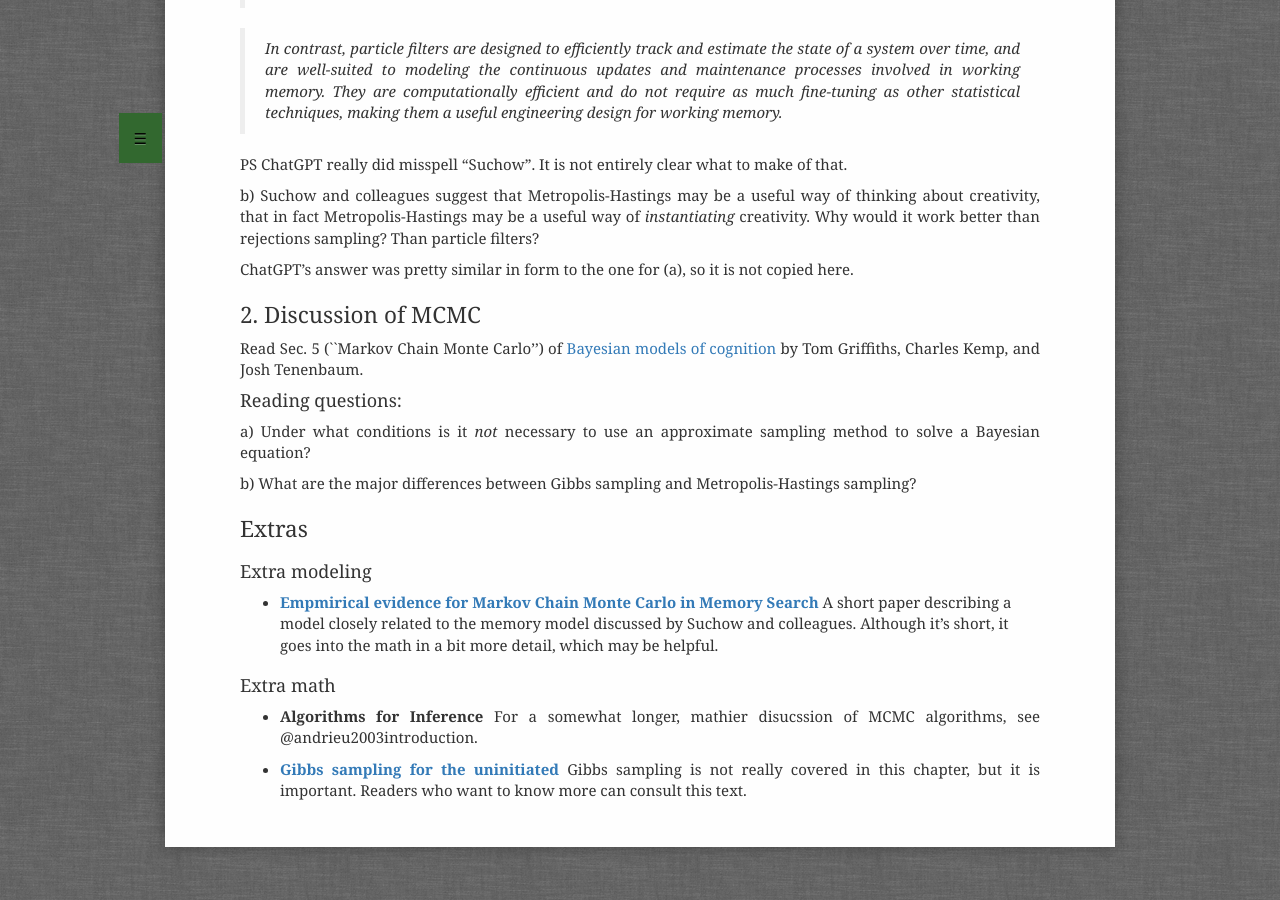
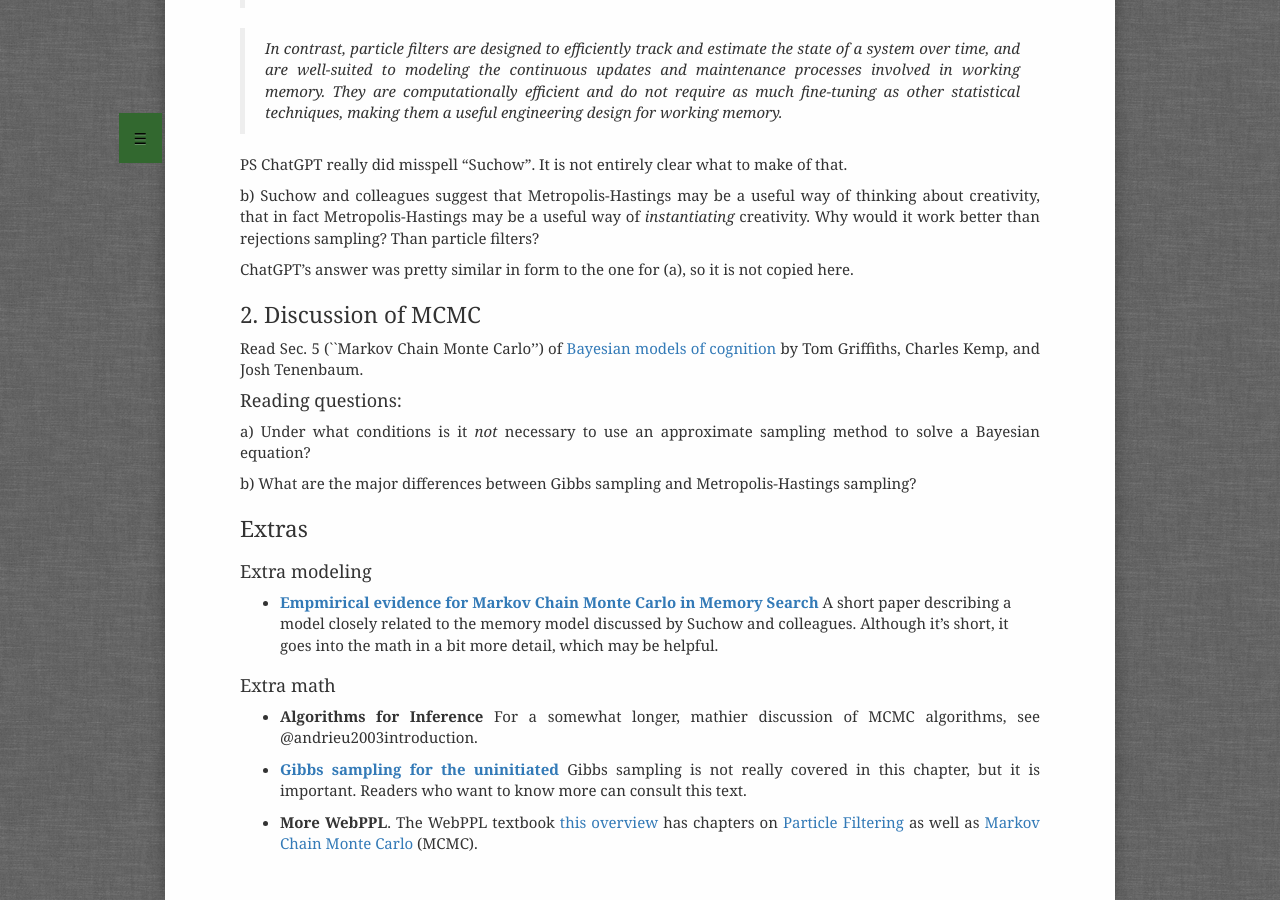
Before and after one commit to probmods/probmods2, a Jekyll site: the page built from readings/inference-algorithms.md, in a window 1280 px wide and 900 px high, scrolled down 832 px. Built offline with Jekyll 4.4.1, drawn with Linux system fonts in a browser that asks for light colours; a script that is not in the unit is left out.

Commit message:
Added more links to DIPPL textbook in the 'extra readings' sections.

```diff
--- a/readings/inference-algorithms.md
+++ b/readings/inference-algorithms.md
@@ -44,6 +44,8 @@
 * **[Empmirical evidence for Markov Chain Monte Carlo in Memory Search](https://escholarship.org/content/qt72r6n6cn/qt72r6n6cn.pdf)** A short paper describing a model closely related to the memory model discussed by Suchow and colleagues. Although it's short, it goes into the math in a bit more detail, which may be helpful.
 
 ### Extra math
-* **Algorithms for Inference** For a somewhat longer, mathier disucssion of MCMC algorithms, see @andrieu2003introduction.
+* **Algorithms for Inference** For a somewhat longer, mathier discussion of MCMC algorithms, see @andrieu2003introduction.
 
 * **[Gibbs sampling for the uninitiated](http://users.umiacs.umd.edu/~resnik/pubs/LAMP-TR-153.pdf)** Gibbs sampling is not really covered in this chapter, but it is important. Readers who want to know more can consult this text.
+
+* **More WebPPL**. The WebPPL textbook [this overview](http://www.problang.org/chapters/app-06-intro-to-webppl.html) has chapters on [Particle Filtering](http://dippl.org/chapters/05-particlefilter.html) as well as [Markov Chain Monte Carlo](http://dippl.org/chapters/06-mcmc.html) (MCMC).
```
Also changed, not shown: readings/conditioning.md (+1 -1 lines), readings/generative-models.md (+2 -0 lines).
